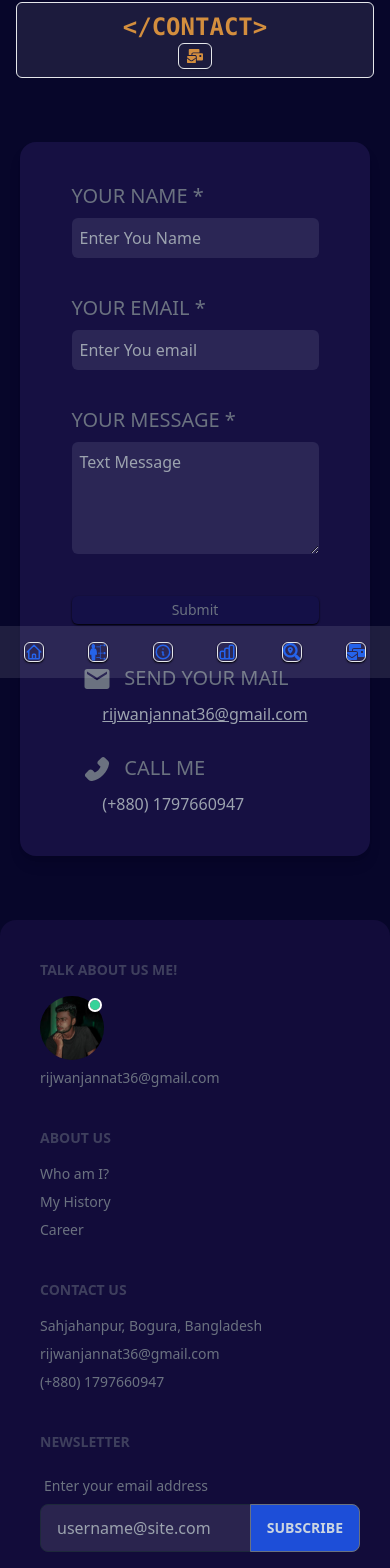
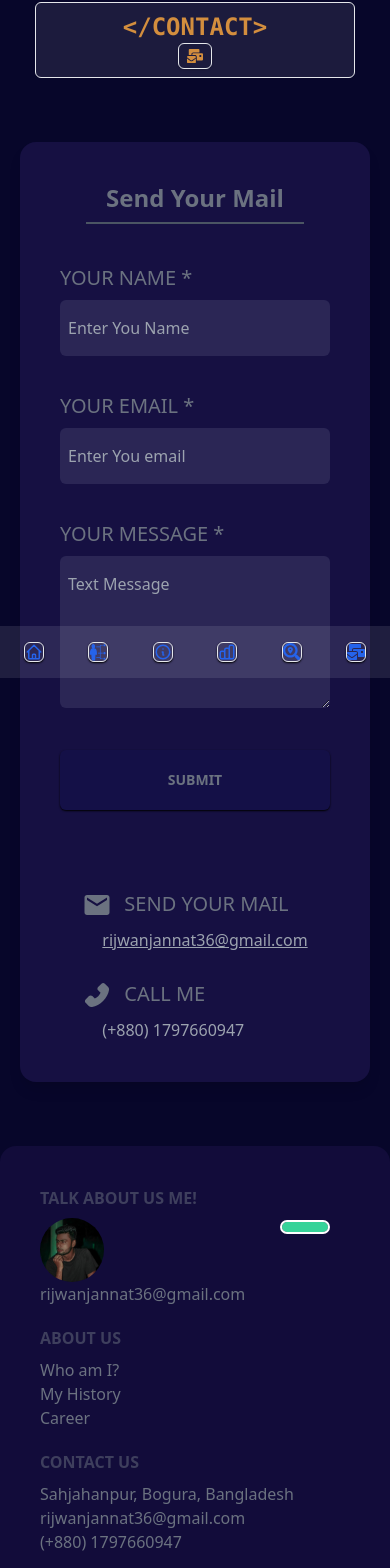
Before and after one commit to Md-Rijwan-Jannat/rijwan-jannat-portfolio, a React (Vite) app: page /contact in a window 390 px wide. Shown: the part 166-1734 px from the top of the page. Built offline with nearby package versions, Linux system fonts and the light colour scheme; a web font is replaced by a local one.

Commit message:
responsive problem fix

```diff
--- a/package.json
+++ b/package.json
@@ -10,6 +10,8 @@
     "preview": "vite preview"
   },
   "dependencies": {
+    "@emailjs/browser": "^3.11.0",
+    "aos": "^2.3.4",
     "firebase": "^9.23.0",
     "framer-motion": "^10.12.17",
     "google-maps-react": "^2.0.6",
@@ -21,12 +23,14 @@
     "react-dom": "^18.2.0",
     "react-helmet": "^6.1.0",
     "react-hook-form": "^7.45.1",
+    "react-hot-toast": "^2.4.1",
     "react-icons": "^4.10.1",
     "react-leaflet": "^4.2.1",
     "react-router-dom": "^6.14.0",
     "react-scrollbars-custom": "^4.1.1",
     "react-tabs": "^6.0.1",
     "react-typewriter-effect": "^1.1.0",
+    "react-wavify": "^1.8.3",
     "sort-by": "^1.2.0"
   },
   "devDependencies": {
--- a/src/components/Share/Footer/Footer.jsx
+++ b/src/components/Share/Footer/Footer.jsx
@@ -6,45 +6,45 @@ const Footer = () => {
     const currentYear = moment().format('Y');
     return (
         <div className='p-10 bg-[#120c3a] text-gray-500 pb-12 rounded-t-2xl'>
-            <footer className="footer lg:grid">
-                <div>
+            <footer className="lg:footer">
+                <div className='flex  flex-col mb-5'>
                     <span className="footer-title">Talk about us me!</span>
                     <div className="avatar online">
-                        <div className="w-16 relative rounded-full">
-                            <img className='absolute bgw' src={rijwan_1} />
+                        <div className="w-16  relative rounded-full">
+                            <img className='absolute bgw md:mb-10' src={rijwan_1} />
                         </div>
                     </div>
                     <a className="link link-hover" href="">rijwanjannat36@gmail.com</a>
 
                 </div>
-                <div>
+                <div className='flex  flex-col mb-5'>
                     <span className="footer-title">About Us</span>
                     <a className="link link-hover">Who am I?</a>
                     <a className="link link-hover">My History</a>
                     <a className="link link-hover">Career</a>
                 </div>
-                <div>
+                <div className='flex  flex-col mb-5'>
                     <span className="footer-title">Contact Us</span>
                     <a className="link link-hover">Sahjahanpur, Bogura, Bangladesh</a>
                     <a className="link link-hover">rijwanjannat36@gmail.com</a>
                     <a className="link link-hover">(+880) 1797660947</a>
                 </div>
-                <div>
+                <div className='flex  flex-col mb-5'>
                     <span className="footer-title">Newsletter</span>
                     <div className="form-control w-80">
                         <label className="label">
                             <span className="label-text text-gray-500 ">Enter your email address</span>
                         </label>
-                        <div className="relative">
+                        <div className="relative flex flex-col">
                             <input type="text" placeholder="username@site.com" className="input border bg-opacity-10 border-slate-800 w-f1/2 lg:w-full lg:pr-16" />
-                            <button className="btn bg-blue-700 hover:bg-[#150c55] border-gray-500 text-slate-300 absolute top-0 right-0 rounded-l-none">Subscribe</button>
+                            <button className="btn bg-blue-700 bg-opacity-20 hover:bg-[#150c55] border-gray-500 text-slate-300 absolute top-0 right-0 rounded-l-none">Subscribe</button>
                         </div>
                     </div>
                 </div>
             </footer>
-            <hr className='border-gray-600 my-8'/>
+            <hr className='border-gray-600 my-8' />
             <div className='divider divide-gray-600'>
-               <p className='text-center flex gap-3 items-center'> <FaCopyright size={20}/> {currentYear} rijwan jannat, all rights reserved</p>
+                <p className='text-center flex gap-3 items-center'> <FaCopyright size={20} /> {currentYear} rijwan jannat, all rights reserved</p>
             </div>
         </div>
     );
--- a/src/components/Share/MyProjects/MyProjects.jsx
+++ b/src/components/Share/MyProjects/MyProjects.jsx
@@ -1,5 +1,9 @@
 import { Link } from "react-router-dom";
 import { motion } from "framer-motion";
+import AOS from 'aos';
+import 'aos/dist/aos.css';
+import { useEffect } from "react";
+
 
 export const MyComponent = () => (
     <motion.button
@@ -8,8 +12,13 @@ export const MyComponent = () => (
     />
 )
 const MyProjects = ({ image, name, link1, link2, link3, details }) => {
+    useEffect(() => {
+        AOS.init();
+    }, []);
+
     return (
-            <div className="flex flex-col items-center bg-[#161042] shadow-lg mb-7 mt-7 px-5 py-10 mx-5 lg:p-16 rounded-2xl">
+        <div  data-aos="fade-up"
+        data-aos-duration="1000" className="flex flex-col items-center bg-[#161042] shadow-lg mb-7 mt-7 px-5 py-10 mx-5 lg:p-16 rounded-2xl">
             <div className="flex flex-col items-center">
                 <img className="rounded-xl lg:w-1/2" src={image} alt="" />
                 <div>
--- a/src/index.css
+++ b/src/index.css
@@ -66,22 +66,19 @@ body {
 
 .container {
   position: relative;
-  width: 100%;
-  min-height: 100vh;
-  display: flex;
-  justify-content: center;
-  align-items: center;
+  width: 70%;
+  min-height: 70vh;
   overflow: auto;
 }
 
 .spinner {
   position: absolute;
-  top: 0;
-  left: 0;
-  width: 100%;
-  height: 100%;
+  top: 200px;
+  left: 0px;
+  width: 50%;
+  height: 50%;
   background-image: url('./react.png');
-  background-size: cover;
+  background-size: 300px;
   background-position: center;
   background-repeat: no-repeat;
   animation: spin 6s infinite linear;
@@ -102,17 +99,15 @@ body {
 }
 
 
-
-/* Media Query for smaller screens */
 @media (max-width: 768px) {
   .container {
     height: auto;
-    min-height: 100vh;
+    min-height: 50vh;
   }
 
   .spinner {
     position: static;
-    width: 80%;
+    width: 50%;
     height: auto;
     margin: 0 auto;
   }
--- a/src/main.jsx
+++ b/src/main.jsx
@@ -5,9 +5,11 @@ import {
   RouterProvider,
 } from "react-router-dom";
 import router from './routers/Route.jsx';
+import { Toaster } from 'react-hot-toast';
 
 ReactDOM.createRoot(document.getElementById('root')).render(
   <React.StrictMode>
    <RouterProvider router={router}></RouterProvider>
+   <Toaster/>
   </React.StrictMode>,
 )
--- a/src/pages/Home/About/About.jsx
+++ b/src/pages/Home/About/About.jsx
@@ -3,6 +3,9 @@ import SectionTitle from "../../../components/Share/SectionTitle/SectionTitle";
 import { FaBoxes } from 'react-icons/fa'
 import aboutImage from '../../../assets/Images/about.jpg'
 import { motion } from "framer-motion";
+import AOS from 'aos';
+import 'aos/dist/aos.css';
+import { useEffect } from "react";
 
 export const MyComponent = () => (
     <motion.button
@@ -12,11 +15,14 @@ export const MyComponent = () => (
 )
 
 const About = () => {
+    useEffect(() => {
+        AOS.init();
+    }, []);
     return (
         <div className="my-16">
             <SectionTitle title={'about me'} icon={<FaBoxes />} />
             <Helmet><title>Rijwan jannat | About</title></Helmet>
-                <div className="lg:flex items-center bg-[#161042] shadow-lg px-5 py-10 mx-5 lg:p-16 rounded-2xl">
+                <div data-aos="fade-up" className="lg:flex space-y-5 items-center bg-[#161042] shadow-lg px-5 py-10 mx-5 lg:p-16 rounded-2xl">
                     <div className="flex flex-col justify-start w-full">
                         <h2 className="uppercase text-2xl text-gray-500 mb-3">From</h2>
                         <p className="text-gray-500 text-xl"> Baroanjul, Noymile road, Shajahanpur, Bogura, Bangladesh</p>
--- a/src/pages/Home/Banner/Banner.jsx
+++ b/src/pages/Home/Banner/Banner.jsx
@@ -5,6 +5,7 @@ import resume from '../../../assets/rijwan-jannat-resume.pdf'
 import spinner from '../../../assets/Images/react-removebg-preview.png'
 import { FaArrowRight } from 'react-icons/fa';
 import { Link } from 'react-router-dom';
+
 
 
 const Typewriter = ({ texts, delay = 150, loop = true }) => {
@@ -55,8 +56,8 @@ const Banner = () => {
   return (
     <div className='hero max-h-screen mb-20 bg-gray-300 bg-opacity-10 py-10 px-5 rounded-md'>
       <div className='lg:flex items-center gap-16 justify-between'>
-        <div className='spinner' style={{ backgroundImage: `url(${spinner})`, backgroundPosition: 'top', backgroundRepeat: 'no-repeat', backgroundSize: '300px' }} > </div>
-        <img className='rounded-full shadow-lg shadow-blue-200 w-[300px] lg:w-4/12' src={banner} alt="" />
+        <div className='spinner' style={{ backgroundImage: `url(${spinner})`}} > </div>
+          <img className='rounded-full gradient-animation shadow-lg bg-blue-800 bg-opacity-10 shadow-blue-200 w-[300px] lg:w-4/12' src={banner} alt="" />
         <div className='p-2'>
           <h1 className="mb-2 md:mb-10 text-xl md:text-4xl text-blue-400 font-bold">Hey dear! <br /> This is Rijwan ,<br />Works at{'-'}
             <span className='gradient-animation'> <Typewriter
@@ -77,14 +78,3 @@ const Banner = () => {
 };
 
 export default Banner;
-
-// .container {
-//   position: relative;
-//   width: 100%;
-//   height: 100vh;
-//   display: flex;
-//   justify-content: center;
-//   align-items: center;
-// }
-
-// .
--- a/src/pages/Home/Contact/Contact.jsx
+++ b/src/pages/Home/Contact/Contact.jsx
@@ -1,46 +1,73 @@
 import { FaMailBulk } from "react-icons/fa"
 import SectionTitle from "../../../components/Share/SectionTitle/SectionTitle"
 import { Helmet } from "react-helmet"
-import { useForm } from "react-hook-form";
 import { motion } from 'framer-motion';
 import { MdEmail } from "react-icons/md";
 import { AiFillPhone } from "react-icons/ai";
+import emailjs from '@emailjs/browser';
+import { useRef } from "react";
+import { toast } from "react-hot-toast";
+import AOS from 'aos';
+import 'aos/dist/aos.css';
+import { useEffect } from "react";
 
 export const MyComponent = () => (
+
     <motion.button
         whileHover={{ scale: 1.1 }}
         whileTap={{ scale: 0.9 }}
     />
 )
 const Contact = () => {
-    const { register, handleSubmit } = useForm();
-    const onSubmit = data => console.log(data);
+    const form = useRef();
+    useEffect(() => {
+        AOS.init();
+    }, []);
+
+    const sendEmail = (e) => {
+        const from = e.target;
+        e.preventDefault();
+        toast.loading('Loading...')
+        emailjs.sendForm('service_a83mwk4', 'template_sotaxch', form.current, 'wTuP0_-qh1sVDIcjH')
+            .then((result) => {
+                console.log(result.text);
+                toast.dismiss();
+                from.reset()
+                toast.success('Successfully send email!')
+            }, (error) => {
+                console.log(error.text);
+                toast.error('Something went wrong!')
+            });
+    };
+
+
     return (
-        <div className="my-16">
+        <div className="my-16 m-5">
             <SectionTitle title={'Contact'} icon={<FaMailBulk />} />
             <Helmet><title>Rijwan jannat | Contact</title></Helmet>
-                <div className="flex flex-col items-center bg-[#161042] shadow-lg py-10 mx-5  lg:p-16 rounded-2xl">
-                    <form onSubmit={handleSubmit(onSubmit)} className="lg:w-1/2 rounded-md">
+            <div  data-aos="zoom-in" className="flex flex-col items-center bg-[#161042] shadow-lg py-10  lg:p-16 rounded-2xl">
+            <h2 className='text-2xl font-semibold text-gray-500 text-center px-5 border-b-2 pb-2 border-gray-600 '>Send Your Mail</h2>
+                <form ref={form} onSubmit={sendEmail} className="w-full p-10 lg:w-1/2 rounded-md">
                     <div className="flex flex-col gap-5 w-full">
                         <div className="w-full mb-4">
                             <h4 className="text-xl text-gray-500 uppercase mb-2">Your Name *</h4>
-                                <input className="px-2 w-full rounded-md aria-selected:border-2 bg-blue-100 bg-opacity-10 text-gray-500 py-2 border-blue-800" {...register("name")} type="text" placeholder="Enter You Name" />
+                            <input className="px-2 w-full rounded-md aria-selected:border-2 bg-blue-100 bg-opacity-10 text-gray-500 py-4 border-blue-800" name="name" type="text" placeholder="Enter You Name" />
                         </div>
                         <div className="w-full mb-4">
                             <h4 className="text-xl text-gray-500 uppercase mb-2">Your Email *</h4>
-                                <input className="px-2 w-full rounded-md aria-selected:border-2 bg-blue-100 bg-opacity-10 text-gray-500 py-2 border-blue-800" {...register("email")} type="email" placeholder="Enter You email" />
+                            <input className="px-2 w-full rounded-md aria-selected:border-2 bg-blue-100 bg-opacity-10 text-gray-500 py-4 border-blue-800" name="email" type="email" placeholder="Enter You email" />
                         </div>
                         <div className="w-full mb-4">
                             <h4 className="text-xl text-gray-500 uppercase mb-2">Your Message *</h4>
-                                <textarea className="px-2 w-full rounded-md aria-selected:border-2 bg-blue-100 bg-opacity-10 text-gray-500 py-2 border-blue-800" {...register("message")} type="text" placeholder="Text Message" rows={4} />
+                            <textarea className="px-2 w-full rounded-md aria-selected:border-2 bg-blue-100 bg-opacity-10 text-gray-500 py-4 border-blue-800" name="message" type="text" placeholder="Text Message" rows={5} />
                         </div>
 
                         <motion.div
                             whileHover={{ scale: 1.1 }}
                             whileTap={{ scale: 0.9 }}
-                                className="shadow-sm text-sm lg:text-lg  rounded-md px-5 py-1 shadow-black bg-opacity-50 bg-[#12104d] text-gray-500 text-center"
+                            className="shadow-sm text-sm lg:text-lg  rounded-md px-5 py-1 shadow-black bg-opacity-50 bg-[#12104d] hover:bg-blue-800 hover:bg-opacity-20 text-gray-500 text-center"
                         >
-                                <input className="" type="submit" />
+                            <input className="py-4 rounded-xl font-bold uppercase" type="submit" />
                         </motion.div>
                     </div>
                 </form>
--- a/src/pages/Home/Location/Location.jsx
+++ b/src/pages/Home/Location/Location.jsx
@@ -4,9 +4,15 @@ import { Helmet } from 'react-helmet';
 import { MapContainer, TileLayer, Marker } from 'react-leaflet';
 import 'leaflet/dist/leaflet.css';
 import { setLogLevel } from 'firebase/app';
+import AOS from 'aos';
+import 'aos/dist/aos.css';
+import { useEffect } from "react";
 
 const Location = () => {
-    const center = [24.8484, 89.3739]; // Latitude and Longitude of Bogura, Bangladesh
+    const center = [24.8484, 89.3739];
+    useEffect(() => {
+        AOS.init();
+    }, []);
 
     return (
         <div className="mb-10">
@@ -14,7 +20,7 @@ const Location = () => {
             <Helmet>
                 <title>Rijwan jannat | Location</title>
             </Helmet>
-                <div className="flex flex-col items-center space-y-5 bg-[#161042] shadow-lg px-5 py-10 mx-5 lg:p-16 rounded-2xl">
+                <div data-aos="flip-down"  className="flex flex-col items-center space-y-5 bg-[#161042] shadow-lg px-5 py-10 mx-5 lg:p-16 rounded-2xl">
                     <h2 className='text-2xl font-semibold text-gray-500 text-center px-5 border-b-2 pb-2 border-gray-600 '>My location</h2>
                     <MapContainer className='w-full h-[200px] lg:h-[400px]' center={center} boundsOptions={setLogLevel} zoom={14} style={{ borderRadius: '20px' }}>
                         <TileLayer url="https://{s}.tile.openstreetmap.org/{z}/{x}/{y}.png" />
```
Also changed, not shown: 1 other file (tests, documents, lock files or other folders). Lines whose indentation alone changed are shown as unchanged.
